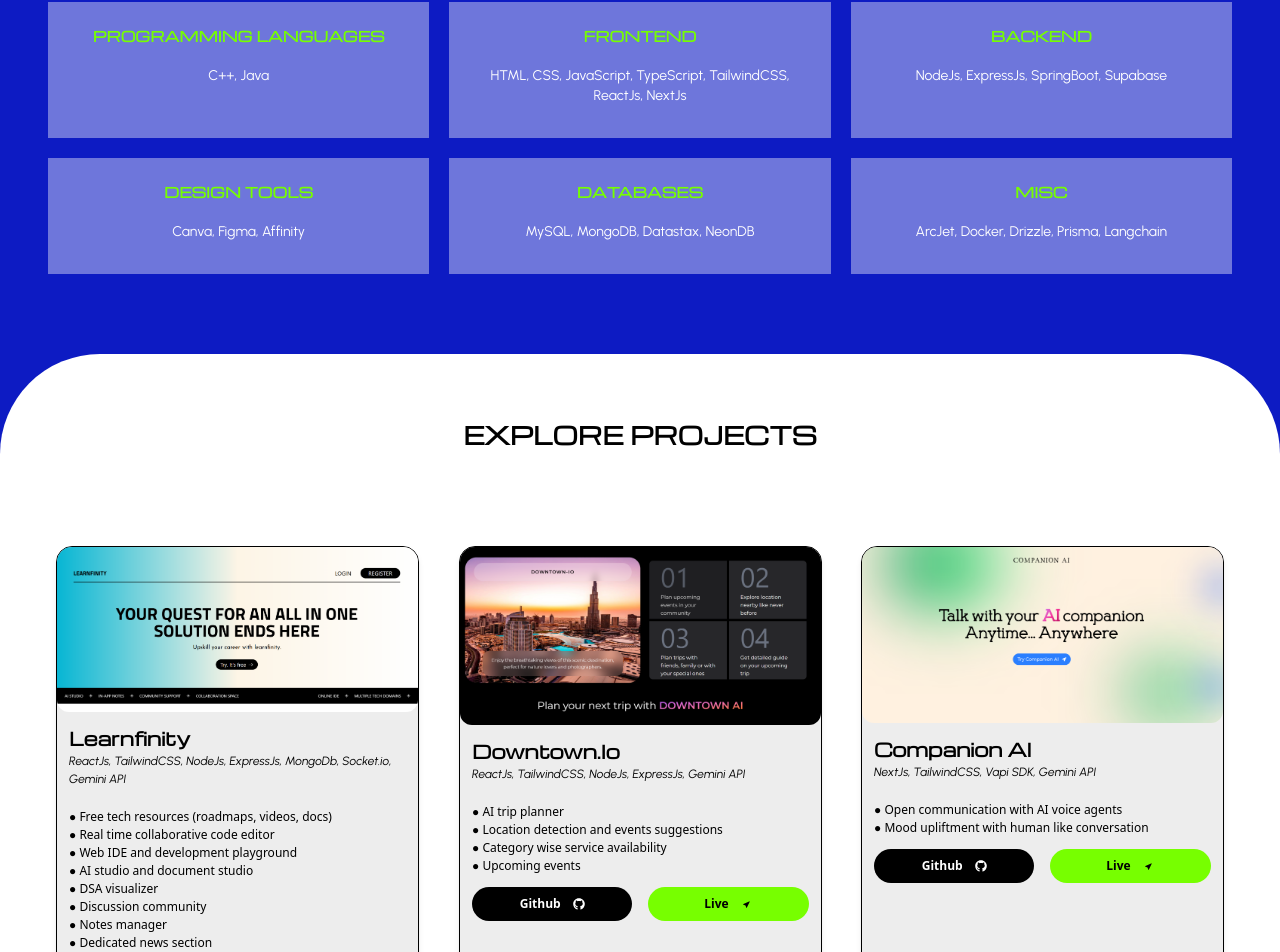
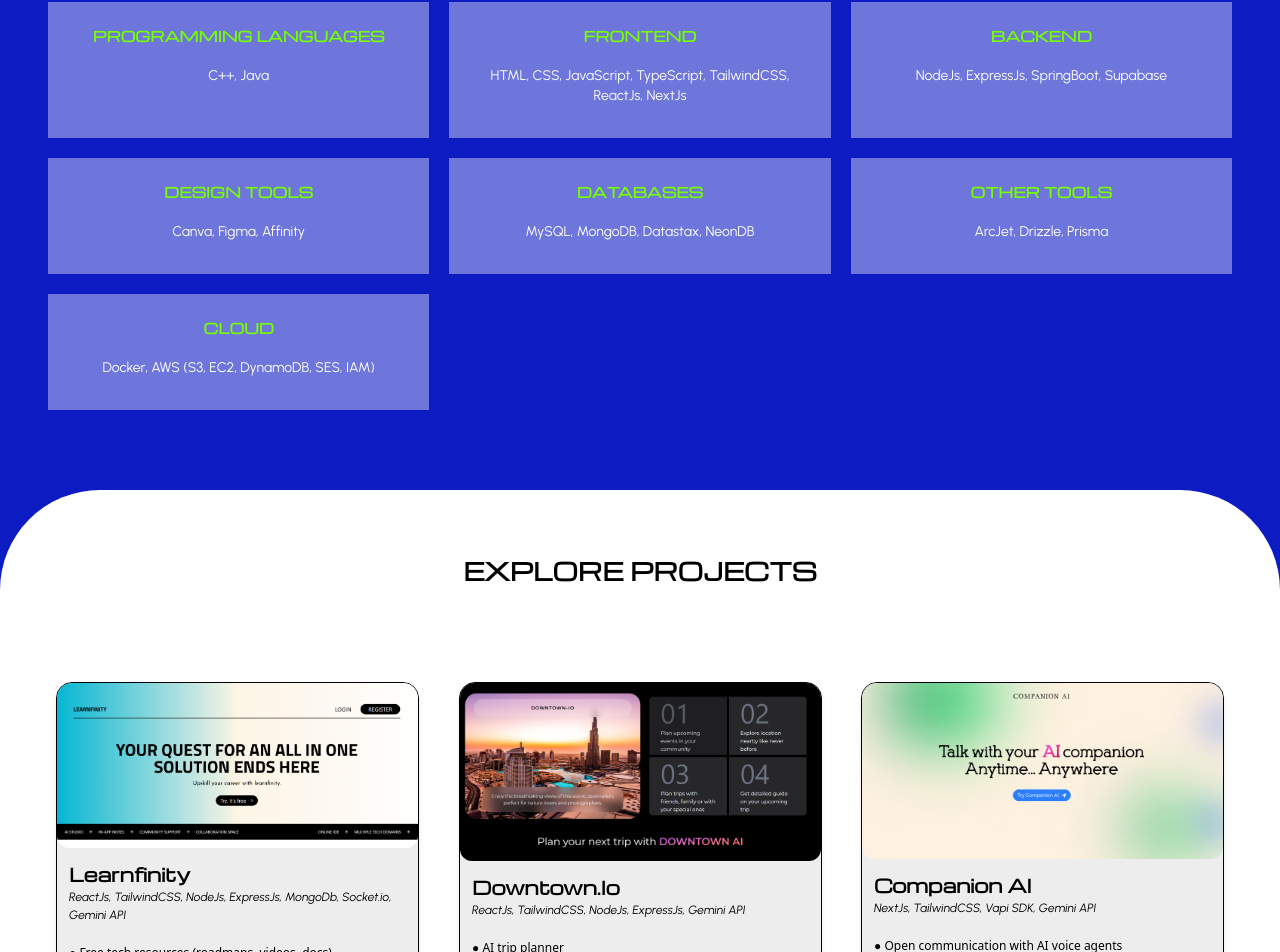
Before and after one commit to isudiptodas/isudiptodas_portfolio, a Next.js app: page / in a window 1280 px wide. Shown: the part 1570-2522 px from the top of the page. Built offline with nearby package versions, Linux system fonts and the light colour scheme; a web font is replaced by a local one.

Commit message:
Update page.tsx

```diff
--- a/src/app/page.tsx
+++ b/src/app/page.tsx
@@ -242,8 +242,12 @@ function page() {
               <p className="w-full text-center mt-5 font-Urbanist text-white text-sm">MySQL, MongoDB, Datastax, NeonDB</p>
             </div>
             <div className={`bg-white/40 w-full pt-6 pb-8 px-4 flex flex-col justify-start items-center`}>
-              <h3 className={`w-full text-center font-Michroma font-semibold text-[#76fe00] text-sm`}>MISC</h3>
-              <p className="w-full text-center mt-5 font-Urbanist text-white text-sm">ArcJet, Docker, Drizzle, Prisma, Langchain</p>
+              <h3 className={`w-full text-center font-Michroma font-semibold text-[#76fe00] text-sm`}>OTHER TOOLS</h3>
+              <p className="w-full text-center mt-5 font-Urbanist text-white text-sm">ArcJet, Drizzle, Prisma</p>
+            </div>
+            <div className={`bg-white/40 w-full pt-6 pb-8 px-4 flex flex-col justify-start items-center`}>
+              <h3 className={`w-full text-center font-Michroma font-semibold text-[#76fe00] text-sm`}>CLOUD</h3>
+              <p className="w-full text-center mt-5 font-Urbanist text-white text-sm">Docker, AWS (S3, EC2, DynamoDB, SES, IAM)</p>
             </div>
           </div>
         </div>
```
